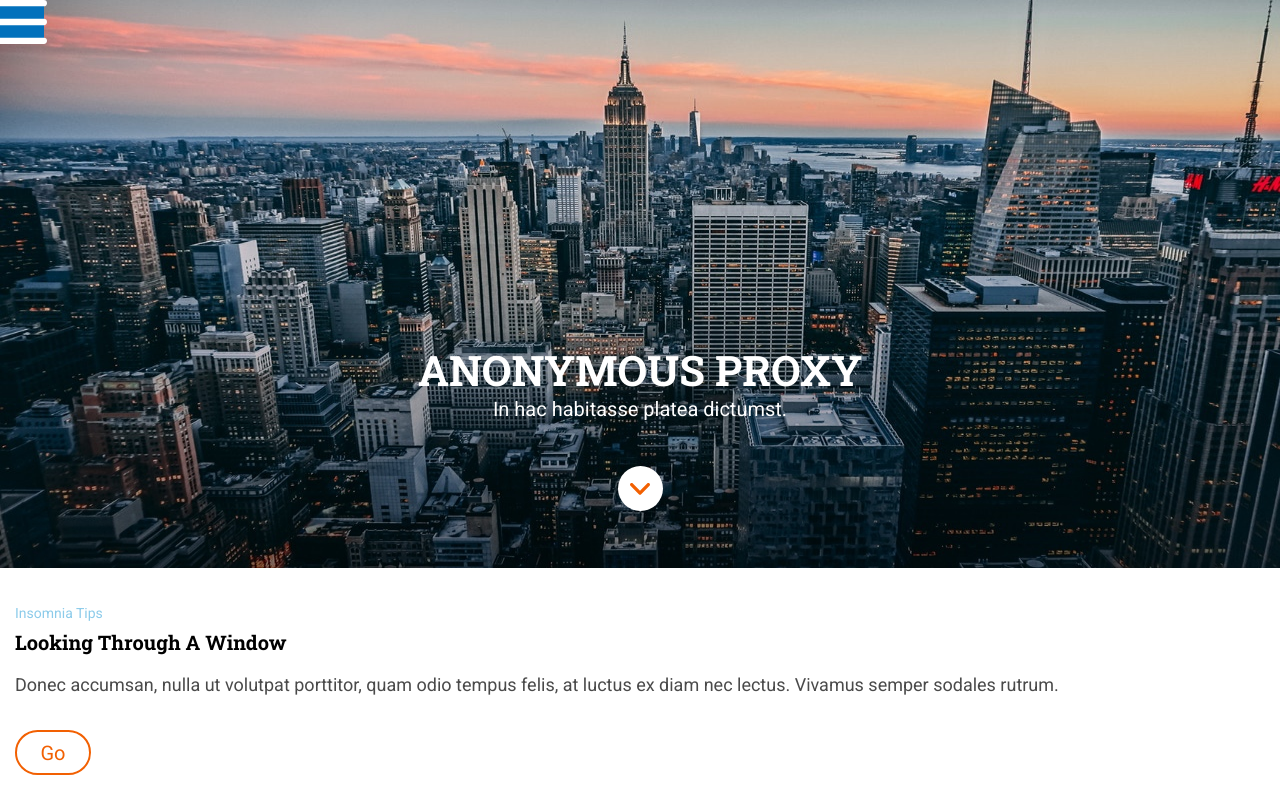
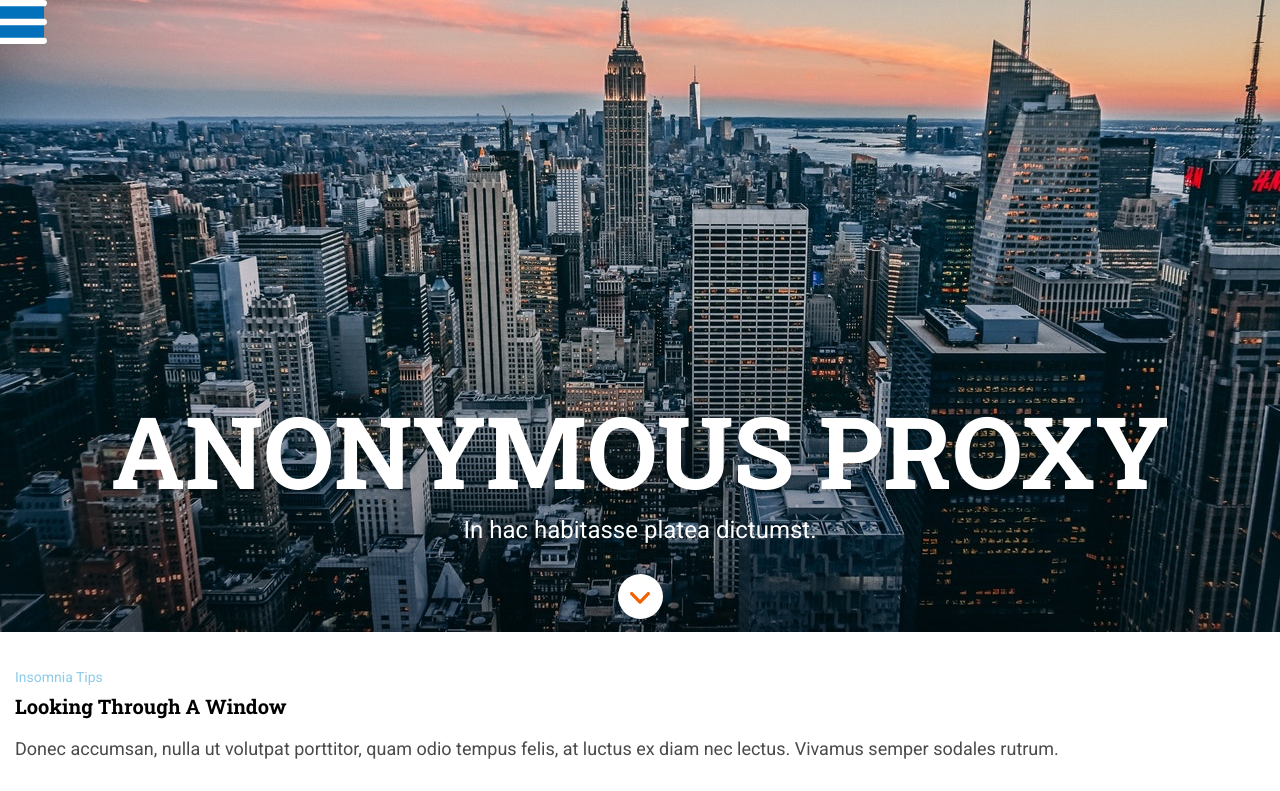
Before and after one commit to ibelreal/evaluacion-final-modulo-1-ibelreal, a website: page docs/index.html in a window 1280 px wide. Shown: the top 791 px of the page. Drawn offline with nearby package versions, Linux system fonts and the light colour scheme; files that its build step writes are made by us from their sources.

Commit message:
Fix queries of hero

```diff
--- a/_src/assets/scss/layout/_hero.scss
+++ b/_src/assets/scss/layout/_hero.scss
@@ -1,7 +1,5 @@
 @import "../core/_variables.scss";
 .hero {
-  /* Sizing */
-  height: 568px;
   /* Flexbox */
   display: flex;
   flex-direction: column;
@@ -11,18 +9,22 @@
   text-align: center;
   /* Background styles */
   background: url("../../assets/images/cover.jpg");
+
   background-position: center;
   background-repeat: no-repeat;
   background-attachment: fixed;
-  background-size: 100% 100%;
+  background-size: cover;
   &__title {
     padding-top: 284px;
     color: $color-primary;
     text-transform: $upAll;
     font-size: $sizeHero;
     font-family: $fontTitle;
+    text-shadow: 0 2px 3px rgba(0, 0, 0, 0.2);
   }
   &__text {
+    font-size: 16px;
+    padding-top: 10px;
     color: $color-primary;
   }
   &__button {
@@ -32,7 +34,33 @@
     border-radius: 22.5px;
     display: flex;
     margin-top: 45px;
+    margin-bottom: 53px;
     justify-content: center;
     align-items: center;
   }
+  @media all and (min-width: 768px) {
+    &__title {
+      padding-top: 384px;
+      font-size: 80px;
+    }
+    &__text {
+      font-size: 24px;
+      padding-top: 20px;
+    }
+    &__button {
+      margin-top: 30px;
+      margin-bottom: 45px;
+    }
+  }
+  @media all and (min-width: 1024px) {
+    &__title {
+      font-size: 100px;
+    }
+    &__text {
+      padding-top: 0;
+    }
+    &__button {
+      margin-bottom: 13px;
+    }
+  }
 }
```
